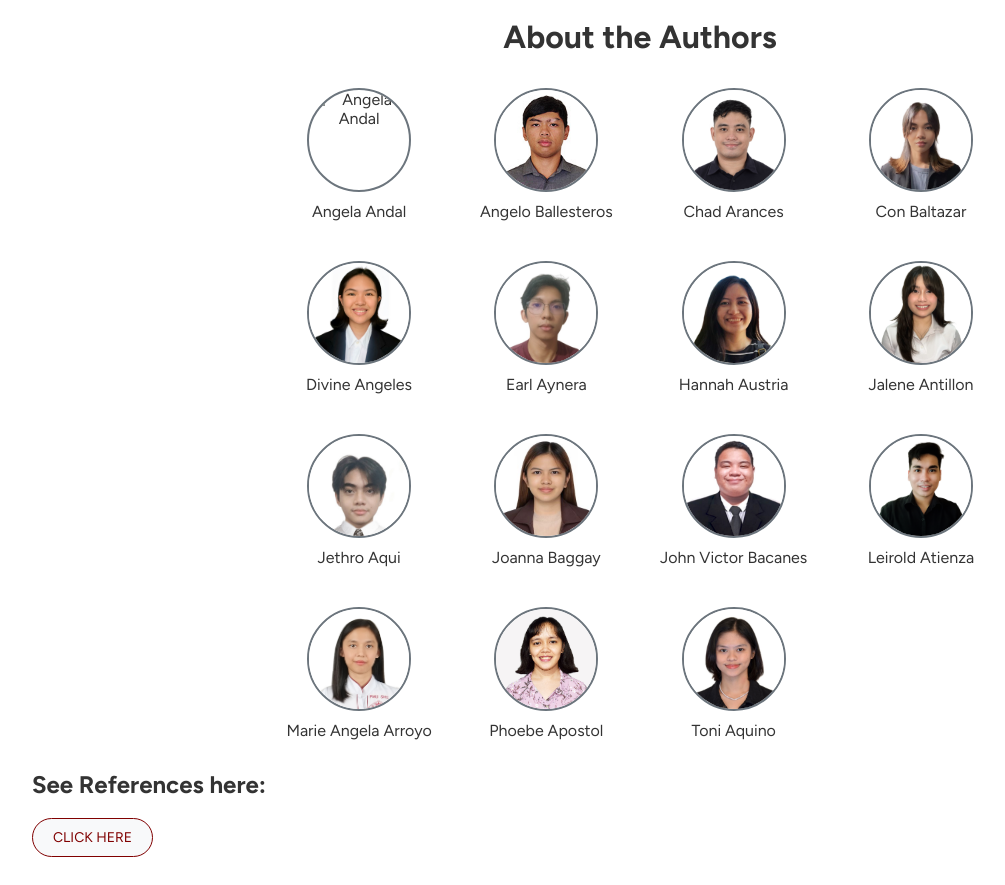
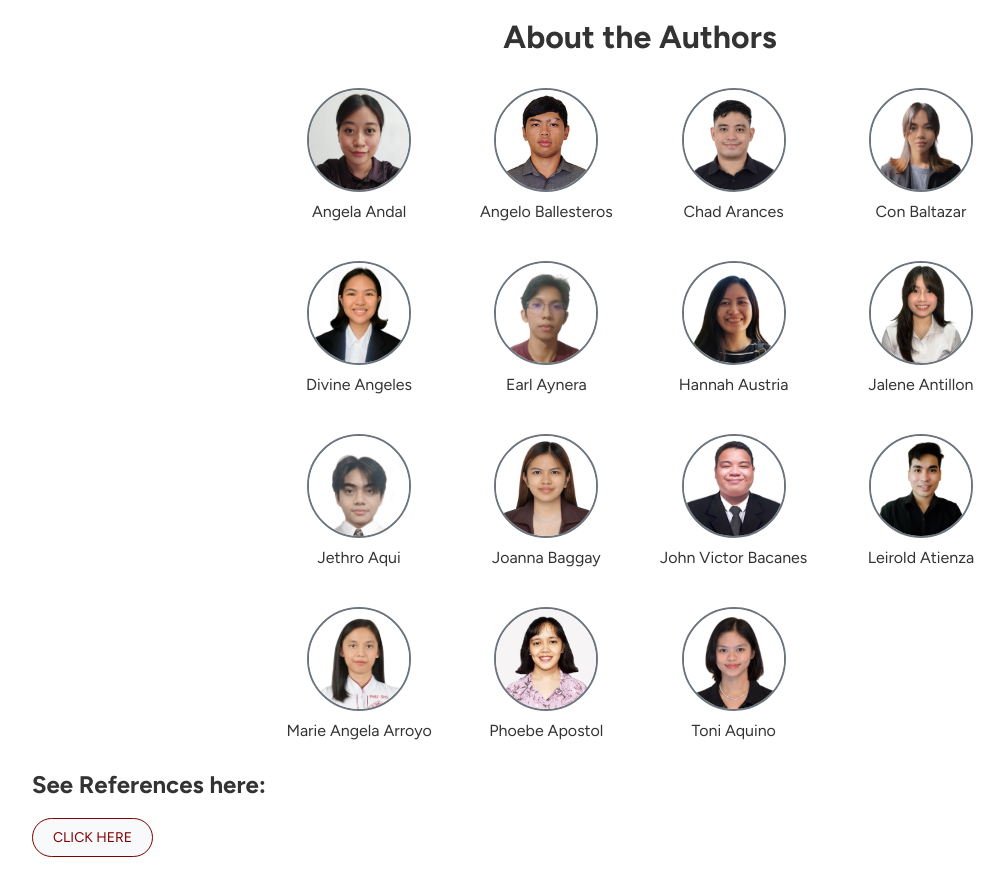
Before and after one commit to githubxchad/mms142-groupB-2024, a plain HTML site: page index.html in a window 1280 px wide. Shown: the part 1214-2099 px from the top of the page, without its empty margins (0-1005 px from the left). Drawn offline with Linux system fonts and the light colour scheme; files whose address does not match are found by name.

Commit message:
Update index.html

```diff
--- a/index.html
+++ b/index.html
@@ -42,7 +42,7 @@
 
     <div class="photo-grid">
       <div class="photo-card">
-          <img src="Andal.jpeg" alt="Angela Andal">
+          <img src="media/Andal.jpeg" alt="Angela Andal">
           <p class="name">Angela Andal</p>
       </div>
       <div class="photo-card">
```
